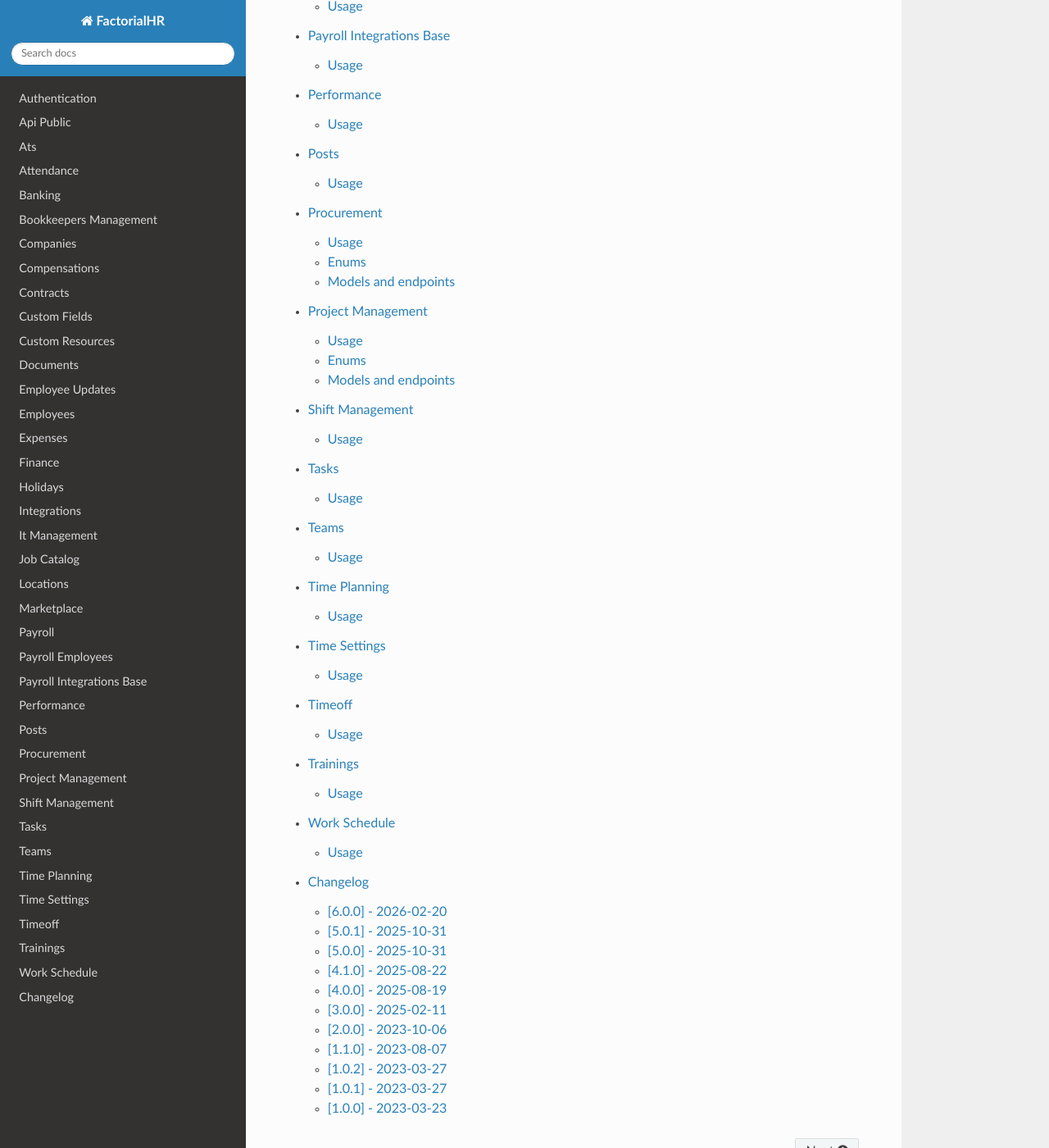
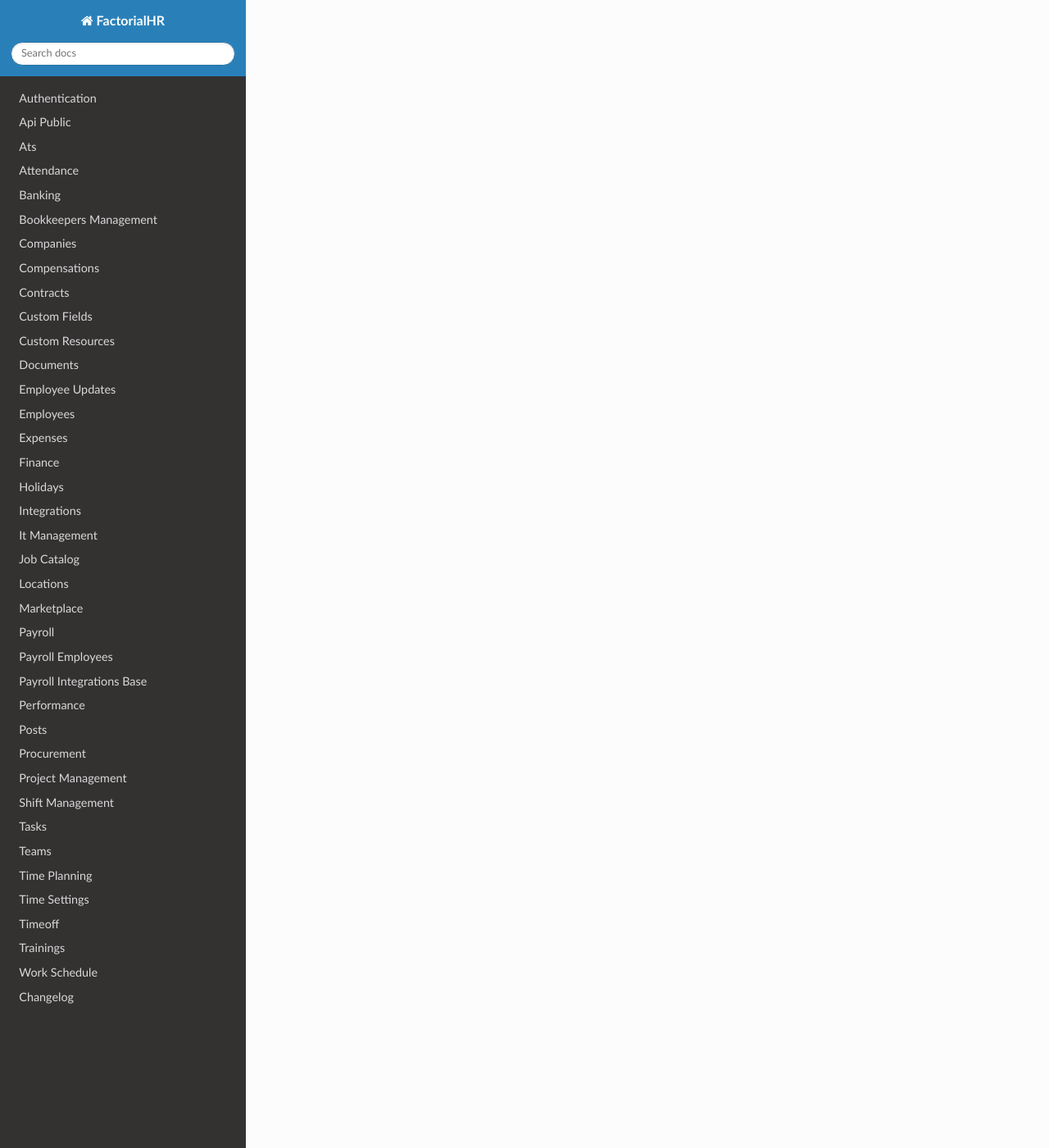
Before and after one commit to leon1995/factorialhr, a Sphinx documentation site: the page built from docs/index.rst, in a window 1280 px wide and 1400 px high, scrolled down 3170 px. Shown: the whole window at 82% size. Built offline with Sphinx 7.4.7 and the Read the Docs theme 3.1.0, drawn with Linux system fonts in a browser that asks for light colours; some of the changed text lies outside the part shown.

Commit message:
add renovate file (#31)

```diff
--- a/docs/index.rst
+++ b/docs/index.rst
@@ -1,7 +1,7 @@
 .. include:: ../README.rst
 
 .. toctree::
-   :maxdepth: 2
+   :hidden:
 
    authentication
    api_public
--- a/pyproject.toml
+++ b/pyproject.toml
@@ -48,6 +48,8 @@
 [project.urls]
 "Repository" = "https://github.com/leon1995/factorialhr"
 "Bug Tracker" = "https://github.com/leon1995/factorialhr/issues"
+"Documentation" = "https://leon1995.github.io/factorialhr/"
+"Changelog" = "https://leon1995.github.io/factorialhr/changelog.html"
 
 [tool.ruff]
 lint.select = ["ALL"]
```
Also changed, not shown: 3 other files.
